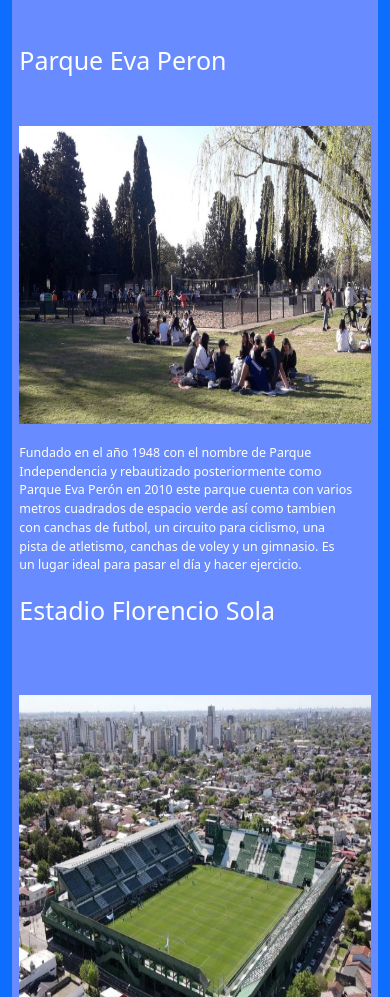
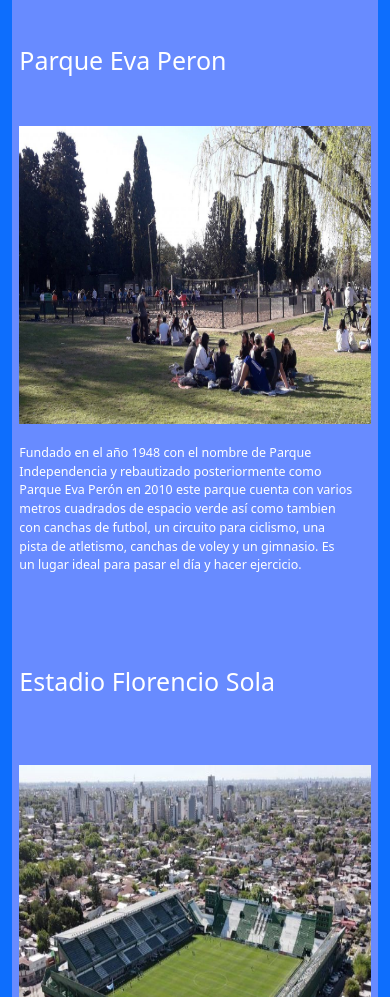
Before and after one commit to GGomez98/VisiteLomasDeZamora_Gomez, a plain HTML site: page pages/SitiosImportantes.html in a window 390 px wide. Shown: the part 103-1100 px from the top of the page. Drawn offline with nearby package versions, Linux system fonts and the light colour scheme.

Commit message:
correcciones de media queries

```diff
--- a/Style/style.css
+++ b/Style/style.css
@@ -487,7 +487,7 @@ form{
                              'img'
                               'p';
         grid-template-columns: 100%;
-        margin-bottom: 40%;
+        margin-bottom: 60%;
     }
     article img{
         width: 100%;
```
